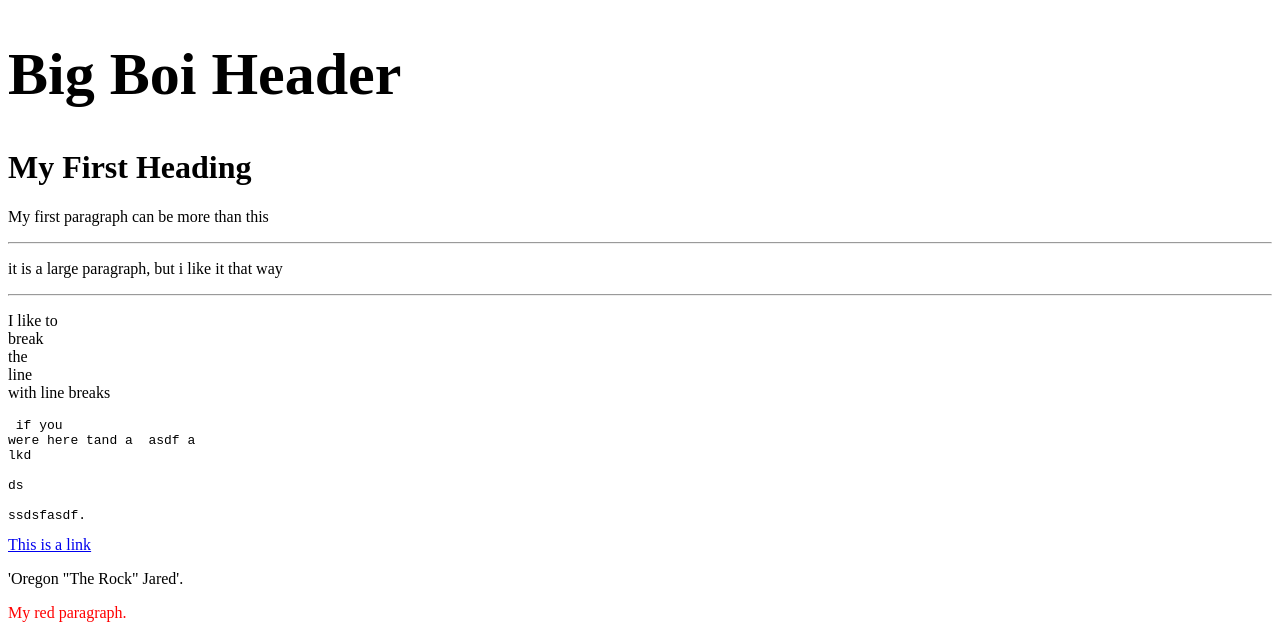
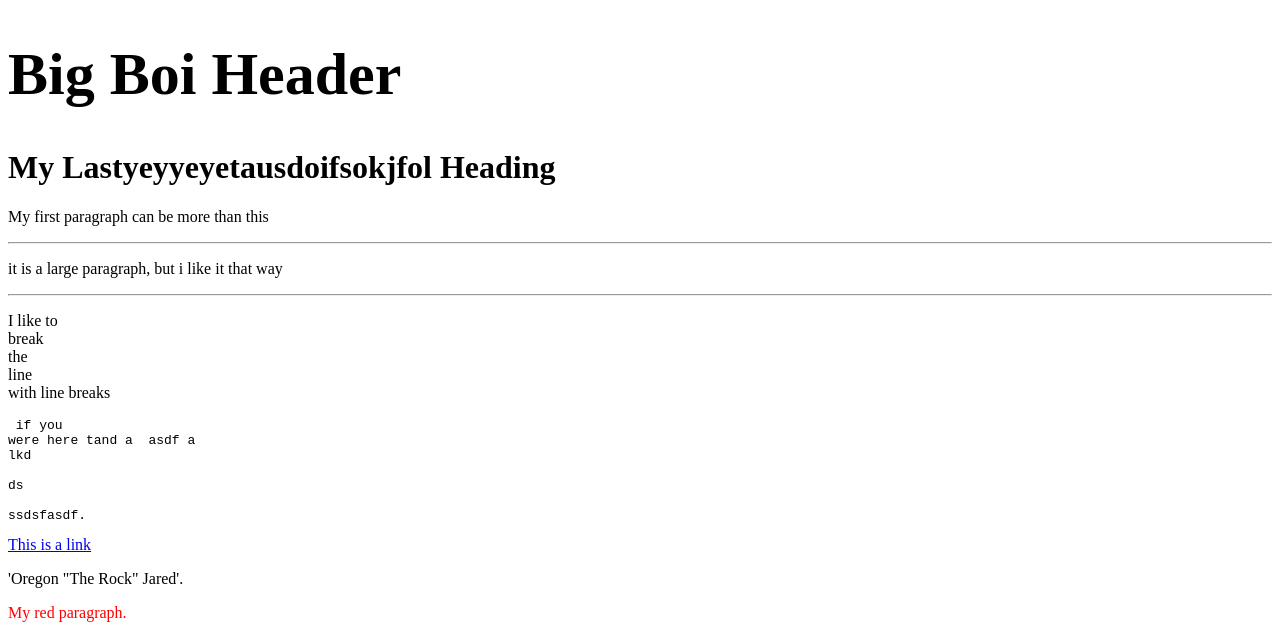
Before and after one commit to trierardi/trierardi.github.io, a plain HTML site: page index.htm in a window 1280 px wide. Shown: the top 635 px of the page. Drawn offline with Linux system fonts and the light colour scheme.

Commit message:
Update index.htm

```diff
--- a/index.htm
+++ b/index.htm
@@ -9,7 +9,7 @@
 
 <h1 style="font-size:60px;">Big Boi Header</h1>
 
-<h1>My First Heading</h1>
+<h1>My Lastyeyyeyetausdoifsokjfol Heading</h1>
 
 <p>My first paragraph can be more than this</p>
 <hr>
```
